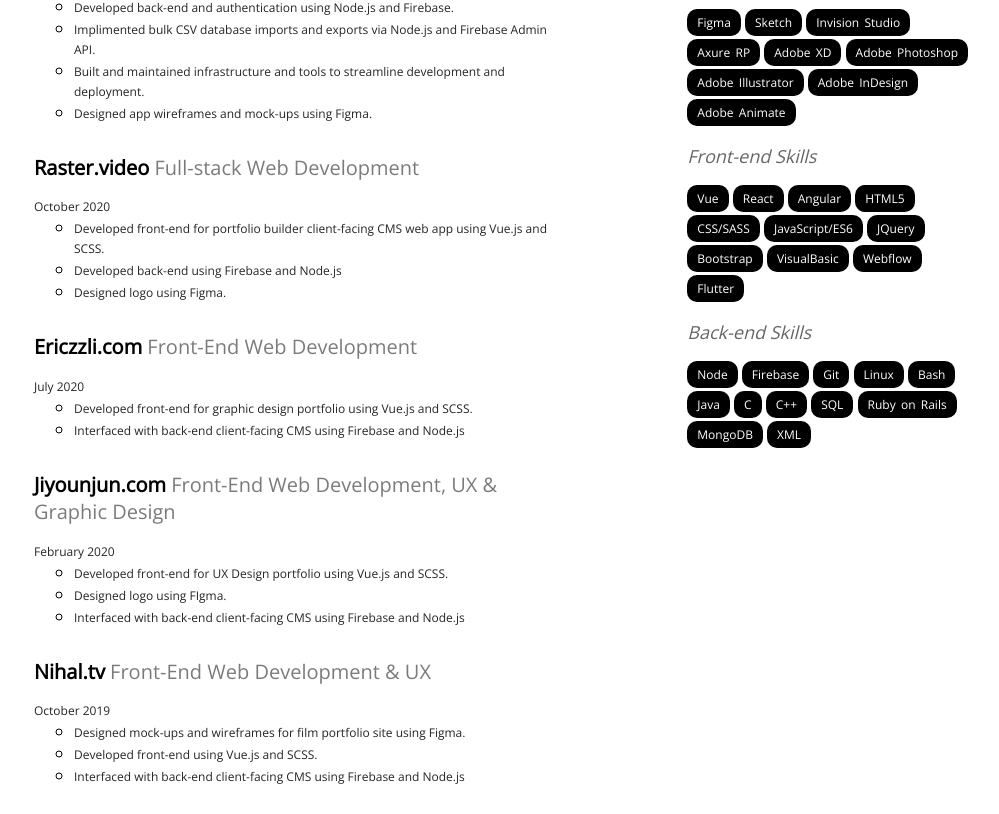
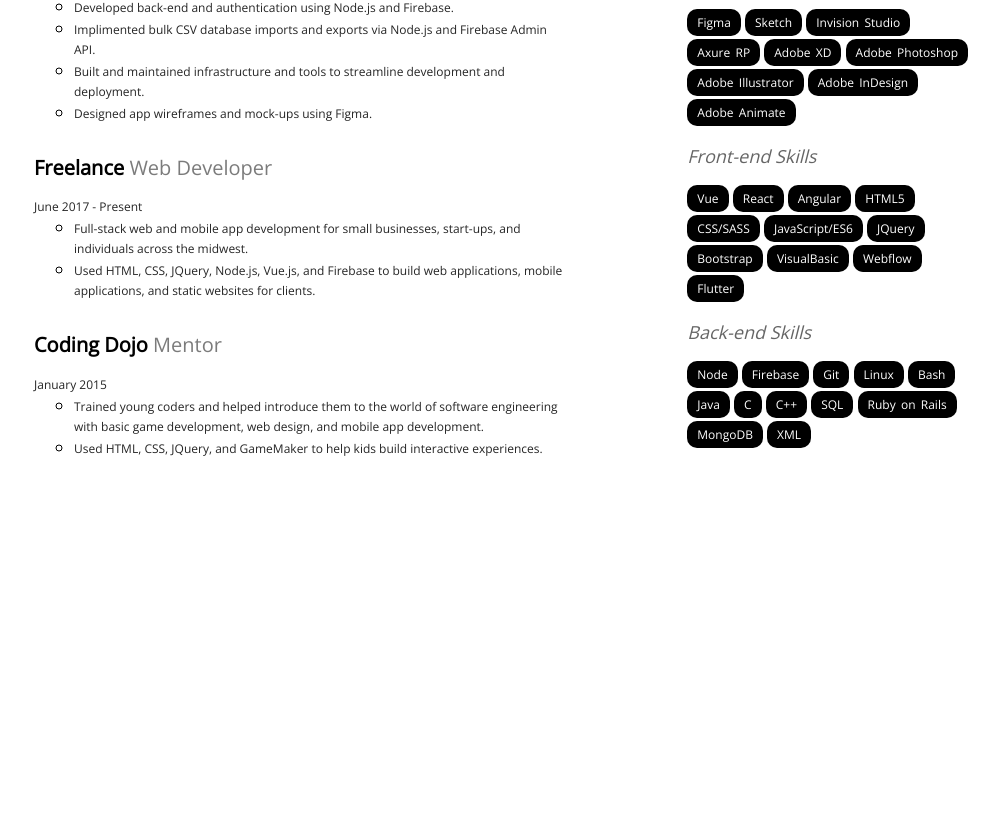
Before and after one commit to trentbrew/old-resume, a plain HTML site: page index.html in a window 1280 px wide. Shown: the part 924-1738 px from the top of the page, without its empty margins (156-1155 px from the left). After the commit the page ends 1459 px from the top, so only its background shows below. Drawn offline with nearby package versions, Linux system fonts and the light colour scheme.

Commit message:
freelance things

```diff
--- a/index.html
+++ b/index.html
@@ -62,38 +62,11 @@
               </ul>
             </li></a>
             <a href="https://raster.video"><li class="first">
-              <h2>Raster.video<span> Full-stack Web Development</span></h2>
-              <p>October 2020</p>
+              <h2>Freelance<span> Web Developer</span></h2>
+              <p>June 2017 - Present</p>
               <ul>
-                <li><p>Developed front-end for portfolio builder client-facing CMS web app using Vue.js and SCSS.</p></li>
-                <li><p>Developed back-end using Firebase and Node.js</p></li>
-                <li><p>Designed logo using Figma.</p></li>
-              </ul>
-            </li></a>
-            <a href="https://ericzzli.web.app"><li class="first">
-              <h2>Ericzzli.com<span> Front-End Web Development</span></h2>
-              <p>July 2020</p>
-              <ul>
-                <li><p>Developed front-end for graphic design portfolio using Vue.js and SCSS.</p></li>
-                <li><p>Interfaced with back-end client-facing CMS using Firebase and Node.js</p></li>
-              </ul>
-            </li></a>
-            <a href="https://jjytwin1004.github.io/portfolio"><li class="first">
-              <h2>Jiyounjun.com<span> Front-End Web Development, UX &amp; Graphic Design</span></h2>
-              <p>February 2020</p>
-              <ul>
-                <li><p>Developed front-end for UX Design portfolio using Vue.js and SCSS.</p></li>
-                <li><p>Designed logo using FIgma.</p></li>
-                <li><p>Interfaced with back-end client-facing CMS using Firebase and Node.js</p></li>
-              </ul>
-            </li></a>
-            <a href="https://nihal.tv"><li class="first">
-              <h2>Nihal.tv<span> Front-End Web Development &amp; UX</span></h2>
-              <p>October 2019</p>
-              <ul>
-                <li><p>Designed mock-ups and wireframes for film portfolio site using Figma.</p></li>
-                <li><p>Developed front-end using Vue.js and SCSS.</p></li>
-                <li><p>Interfaced with back-end client-facing CMS using Firebase and Node.js</p></li>
+                <li><p>Full-stack web and mobile app development for small businesses, start-ups, and individuals across the midwest.</p></li>
+                <li><p>Used HTML, CSS, JQuery, Node.js, Vue.js, and Firebase to build web applications, mobile applications, and static websites for clients.</p></li>
               </ul>
             </li></a>
             <a href="https://coderdojostl.com/"><li class="first">
```
